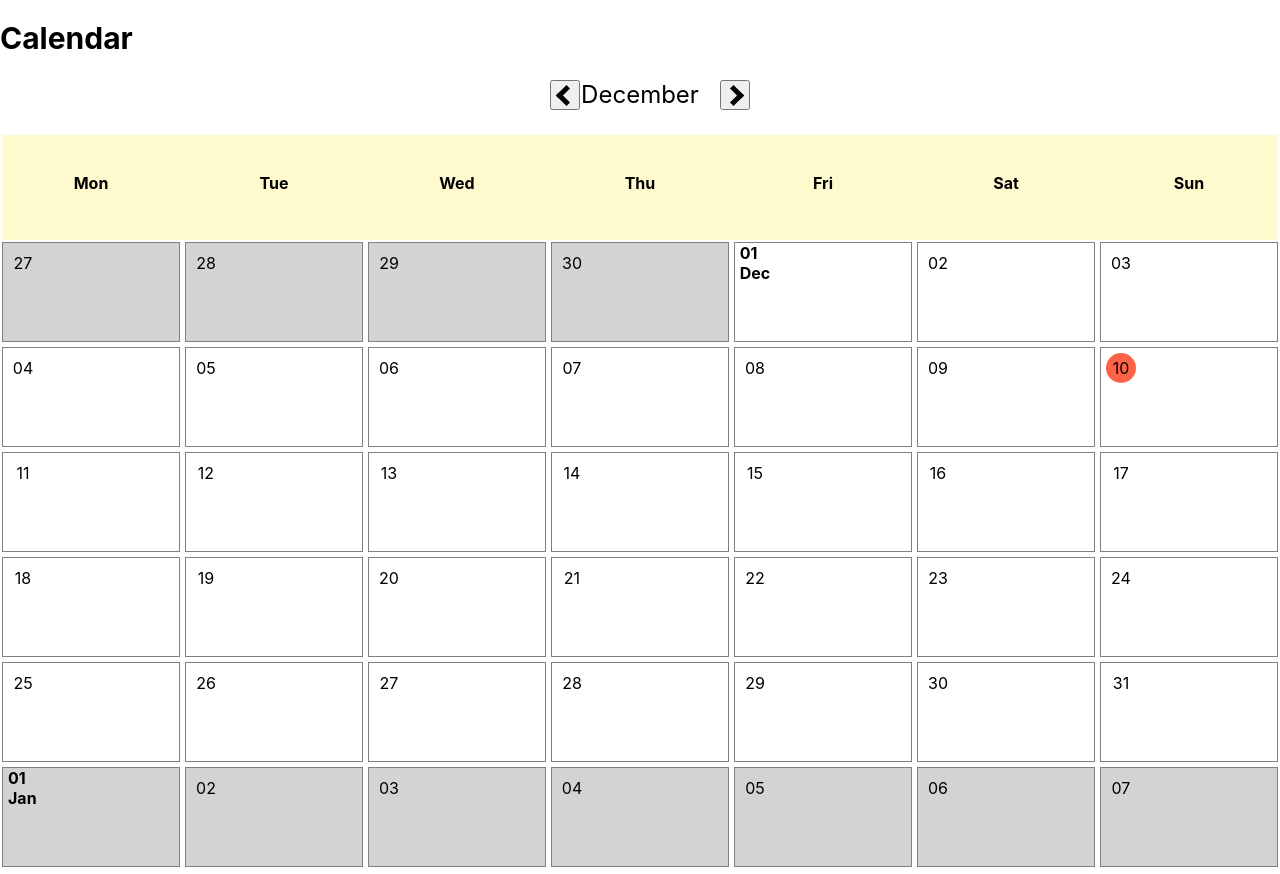
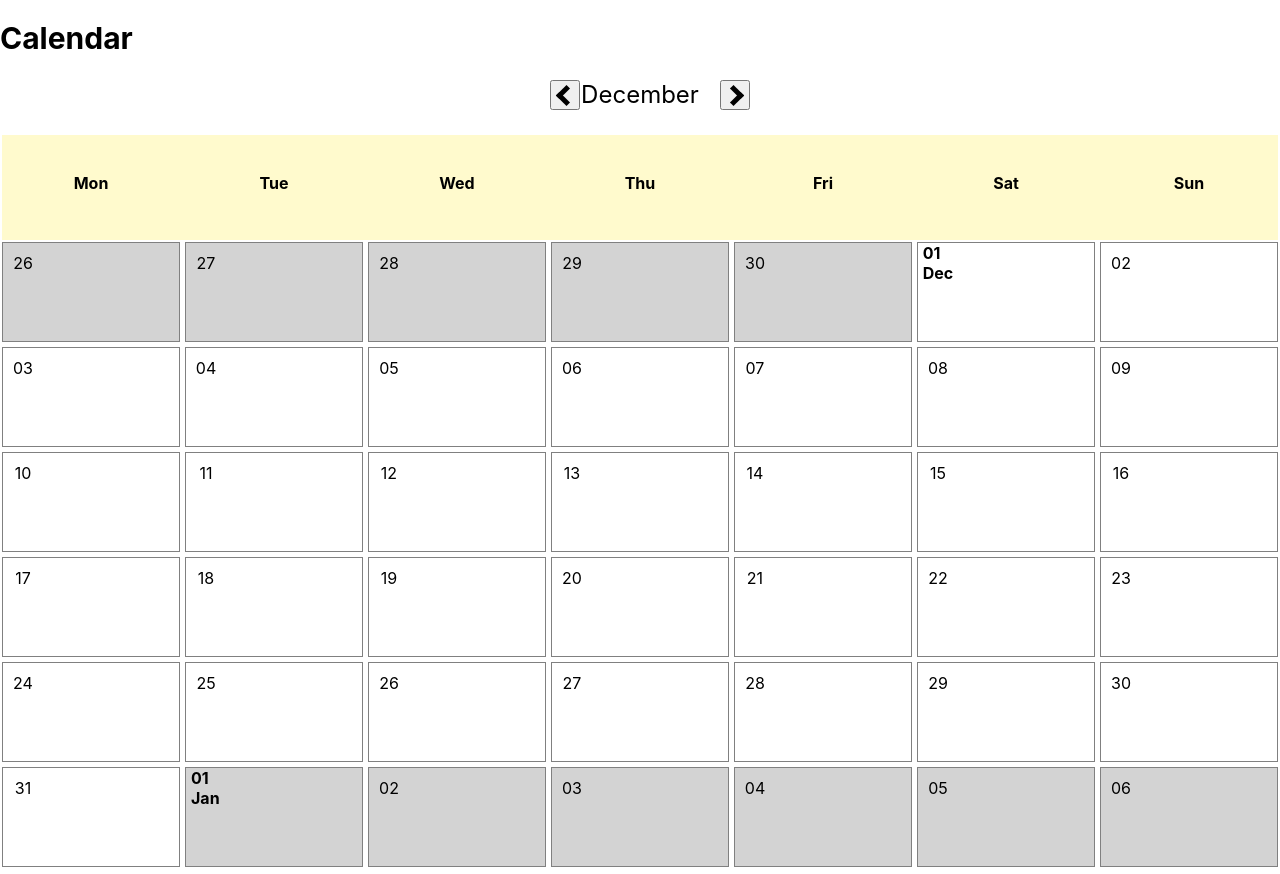
Before and after one commit to Dark-ManX/Calendar, a React (Create React App) app: page / in a window 1280 px wide. Built offline with nearby package versions, Linux system fonts and the light colour scheme; no server answers.

Commit message:
improove table body component

```diff
--- /dev/null
+++ b/src/additional/index.ts
@@ -0,0 +1,80 @@
+import moment from "moment";
+
+export interface ICalendar {
+  firstWeek: string[];
+  secondWeek: string[];
+  thirdWeek: string[];
+  fourthWeek: string[];
+  fifthWeek: string[];
+  sixthWeek: string[];
+}
+
+class AdditionalFunc {
+  readonly _daysInWeek: number;
+  public _startDate: string;
+  public _firstDayInMonth: number;
+  public dates: any[];
+
+  public constructor() {
+    this._daysInWeek = 7;
+    this._startDate = moment(Date.now())
+      .startOf("month")
+      .startOf("week")
+      .format("YYYY MM DD");
+    this.dates = [...Array(42)];
+    this._firstDayInMonth = 1;
+  }
+
+  public createDates(date: string): any {
+    let num: number = 0;
+    this.dates.map(() => {
+      this.dates[num] = moment(this._startDate)
+        .add(num, "days")
+        .format("YYYY MM DD");
+      num += 1;
+    });
+  }
+
+  public fillCalendar() {
+    return this.dates.reduce(
+      (acc: ICalendar, el: string): any => {
+        switch (Math.floor(this.dates.indexOf(el) / this._daysInWeek)) {
+          case 0:
+            this.pushElem(acc.firstWeek, el);
+            return acc;
+          case 1:
+            this.pushElem(acc.secondWeek, el);
+            return acc;
+          case 2:
+            this.pushElem(acc.thirdWeek, el);
+            return acc;
+          case 3:
+            this.pushElem(acc.fourthWeek, el);
+            return acc;
+          case 4:
+            this.pushElem(acc.fifthWeek, el);
+            return acc;
+          case 5:
+            this.pushElem(acc.sixthWeek, el);
+            return acc;
+          default:
+            return acc;
+        }
+      },
+      {
+        firstWeek: [],
+        secondWeek: [],
+        thirdWeek: [],
+        fourthWeek: [],
+        fifthWeek: [],
+        sixthWeek: [],
+      }
+    );
+  }
+
+  public pushElem(arr: any, elToPush: any): any[] {
+    return arr.push(elToPush);
+  }
+}
+
+export const addFuncs = new AdditionalFunc();
--- a/src/components/TableBody/TableBody.tsx
+++ b/src/components/TableBody/TableBody.tsx
@@ -2,6 +2,8 @@ import { FC, DragEvent, useState, useEffect, SyntheticEvent } from "react";
 import moment from "moment";
 import shortid from "shortid";
 import axios from "axios";
+import { addFuncs } from "../../additional";
+import { ICalendar } from "../../additional";
 import {
   CommonHoliday,
   DateDiv,
@@ -11,14 +13,7 @@ import {
   Div,
 } from "./TableBody.styled";
 
-interface ICalendar {
-  firstWeek: string[];
-  secondWeek: string[];
-  thirdWeek: string[];
-  fourthWeek: string[];
-  fifthWeek: string[];
-  sixthWeek: string[];
-}
+const { pushElem } = addFuncs;
 
 interface IProps {
   date: string;
@@ -50,67 +45,9 @@ const TableBody: FC<IProps> = ({
   // const [startDrag, setStartDrag] = useState<boolean>(false);
   const [reload, setReload] = useState<boolean>(false);
 
-  const dates: string[] = [...Array(42)];
-  const startDate: any = moment(date)
-    .startOf("month")
-    .startOf("week")
-    .format("YYYY MM DD");
+  addFuncs.createDates(date);
 
-  const firstDayInMonth: number = 1;
-  const daysInWeek: number = 7;
-
-  createDates(dates);
-
-  function createDates(arr: any[]): any {
-    let num: number = 0;
-    arr.map(() => {
-      arr[num] = moment(startDate).add(num, "days").format("YYYY MM DD");
-      num += 1;
-    });
-  }
-
-  const calendarDates: ICalendar = fillCalendar(dates);
-
-  function fillCalendar(data: string[]): ICalendar {
-    return data.reduce(
-      (acc: ICalendar, el: string): any => {
-        switch (Math.floor(dates.indexOf(el) / daysInWeek)) {
-          case 0:
-            pushElem(acc.firstWeek, el);
-            return acc;
-          case 1:
-            pushElem(acc.secondWeek, el);
-            return acc;
-          case 2:
-            pushElem(acc.thirdWeek, el);
-            return acc;
-          case 3:
-            pushElem(acc.fourthWeek, el);
-            return acc;
-          case 4:
-            pushElem(acc.fifthWeek, el);
-            return acc;
-          case 5:
-            pushElem(acc.sixthWeek, el);
-            return acc;
-          default:
-            return acc;
-        }
-      },
-      {
-        firstWeek: [],
-        secondWeek: [],
-        thirdWeek: [],
-        fourthWeek: [],
-        fifthWeek: [],
-        sixthWeek: [],
-      }
-    );
-  }
-
-  function pushElem(arr: any, elToPush: any) {
-    return arr.push(elToPush);
-  }
+  const calendarDates: ICalendar = addFuncs.fillCalendar();
 
   function handleEventClick(e: SyntheticEvent): void {
     const { textContent } = e.target as HTMLElement;
@@ -124,7 +61,11 @@ const TableBody: FC<IProps> = ({
     const {
       dataset: { date },
     } = parentNode?.parentNode as HTMLElement;
-
+    console.log(
+      `${SERVER_ADDRESS}/events/${date
+        ?.split(" ")
+        .join("_")}-${previousSibling?.textContent?.split(" ").join("_")}`
+    );
     await axios.delete(
       `${SERVER_ADDRESS}/events/${date
         ?.split(" ")
@@ -198,11 +139,10 @@ const TableBody: FC<IProps> = ({
       const {
         data: { payload },
       } = fetchedEvents;
-      console.log("object", payload);
 
       return payload?.reduce((acc: any[], el: IEl, idx: number) => {
         if (!acc.length) {
-          pushElem(acc, [el]);
+          addFuncs.pushElem(acc, [el]);
           return acc;
         }
 
@@ -258,12 +198,13 @@ const TableBody: FC<IProps> = ({
                     style={{
                       backgroundColor:
                         el === moment(Date.now()).format("YYYY MM DD")
-                          ? "tomato"
+                          ? `"tomato"`
                           : "",
                     }}
                   >
                     <>
-                      {Number(el.split(" ").at(-1)) === firstDayInMonth ? (
+                      {Number(el.split(" ").at(-1)) ===
+                      addFuncs._firstDayInMonth ? (
                         <Text>{moment(el).format("DD MMM")}</Text>
                       ) : (
                         <p>{el.split(" ").at(-1)}</p>
```
